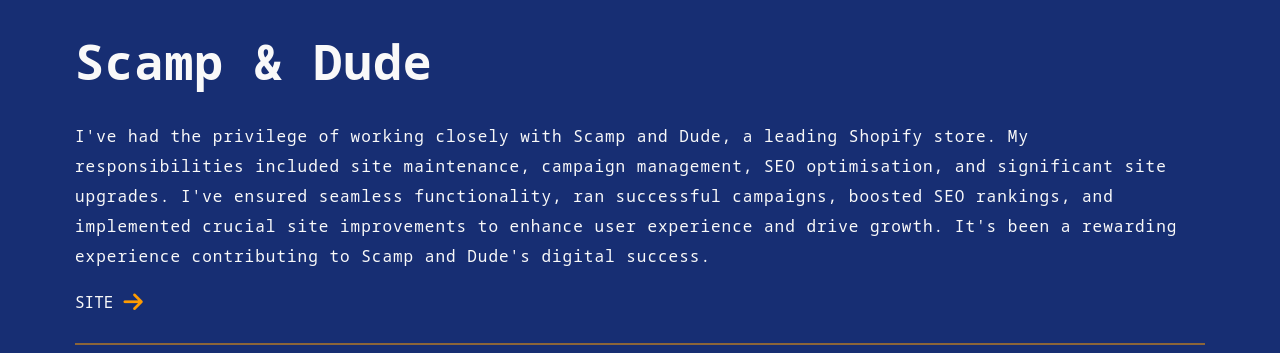
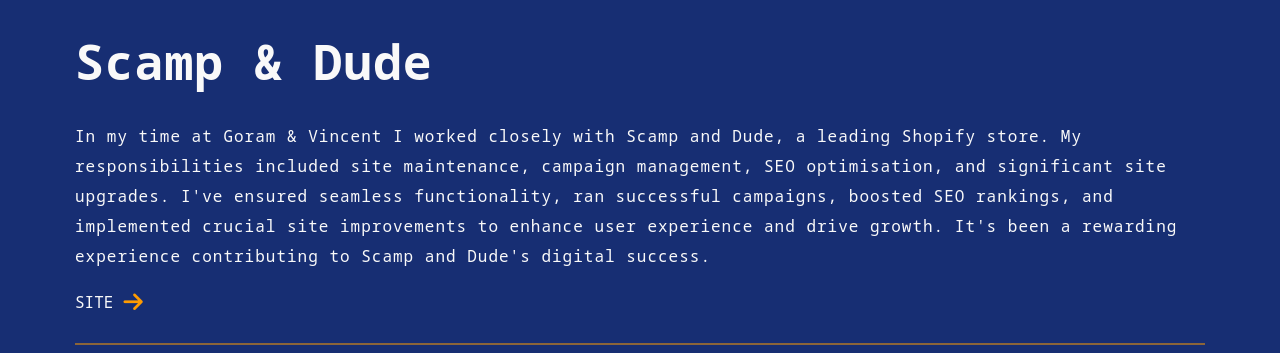
Before and after one commit to jonchambers21/2024, a plain HTML site: page index.html in a window 1280 px wide. Shown: the part 3038-3391 px from the top of the page. Drawn offline with nearby package versions, Linux system fonts and the light colour scheme; a web font is replaced by a local one.

Commit message:
Copy Update

```diff
--- a/index.html
+++ b/index.html
@@ -91,7 +91,7 @@
                 <div class="card-text-box">
                     <a id="client-hover" target="_blank" href="https://scampanddude.com/"><h1>Scamp & Dude</h1></a>
                     <span>
-                        I've had the privilege of working closely with Scamp and Dude, a leading Shopify store. My responsibilities included site maintenance, campaign management, SEO optimisation, and significant site upgrades. I've ensured seamless functionality, ran successful campaigns, boosted SEO rankings, and implemented crucial site improvements to enhance user experience and drive growth. It's been a rewarding experience contributing to Scamp and Dude's digital success.
+                        In my time at Goram & Vincent I worked closely with Scamp and Dude, a leading Shopify store. My responsibilities included site maintenance, campaign management, SEO optimisation, and significant site upgrades. I've ensured seamless functionality, ran successful campaigns, boosted SEO rankings, and implemented crucial site improvements to enhance user experience and drive growth. It's been a rewarding experience contributing to Scamp and Dude's digital success.
                     </span>
                     <a class="work-card-link" href="https://scampanddude.com/" target="_blank">SITE <i class="fa-solid fa-arrow-right" style="color: #FF9B00;"></i></a>
                 </div>
```
